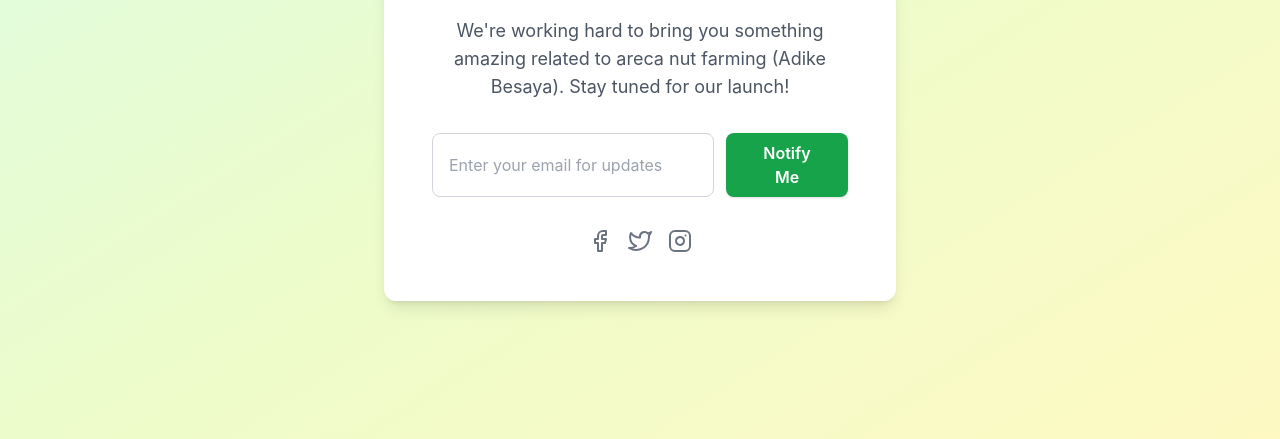
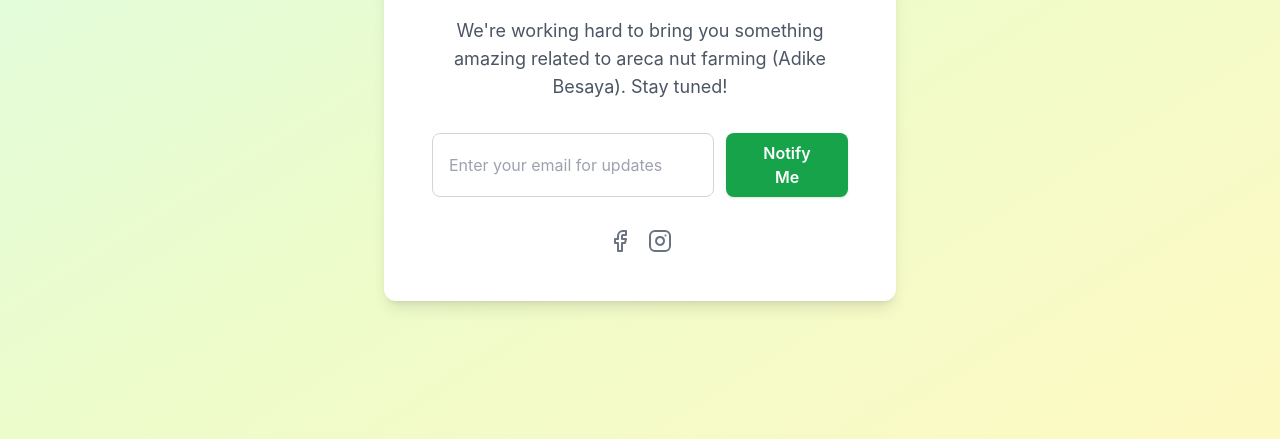
Before and after one commit to sanjayme97/AdikeBesaya, a plain HTML site: page index.html in a window 1280 px wide. Shown: the part 361-800 px from the top of the page. Drawn offline with nearby package versions, Linux system fonts and the light colour scheme.

Commit message:
Update index.html

```diff
--- a/index.html
+++ b/index.html
@@ -41,7 +41,7 @@
         </h2>
 
         <p class="text-gray-600 mb-8 text-base sm:text-lg">
-            We're working hard to bring you something amazing related to areca nut farming (Adike Besaya). Stay tuned for our launch!
+            We're working hard to bring you something amazing related to areca nut farming (Adike Besaya). Stay tuned!
         </p>
 
         <form action="#" method="post" class="flex flex-col sm:flex-row justify-center gap-3 mb-8">
@@ -63,8 +63,6 @@
             <a href="#" class="text-gray-500 hover:text-green-600 transition duration-200">
                 <svg xmlns="http://www.w3.org/2000/svg" width="24" height="24" viewBox="0 0 24 24" fill="none" stroke="currentColor" stroke-width="2" stroke-linecap="round" stroke-linejoin="round"><path d="M18 2h-3a5 5 0 0 0-5 5v3H7v4h3v8h4v-8h3l1-4h-4V7a1 1 0 0 1 1-1h3z"></path></svg> </a>
             <a href="#" class="text-gray-500 hover:text-green-600 transition duration-200">
-               <svg xmlns="http://www.w3.org/2000/svg" width="24" height="24" viewBox="0 0 24 24" fill="none" stroke="currentColor" stroke-width="2" stroke-linecap="round" stroke-linejoin="round"><path d="M23 3a10.9 10.9 0 0 1-3.14 1.53 4.48 4.48 0 0 0-7.86 3v1A10.66 10.66 0 0 1 3 4s-4 9 5 13a11.64 11.64 0 0 1-7 2c9 5 20 0 20-11.5a4.5 4.5 0 0 0-.08-.83A7.72 7.72 0 0 0 23 3z"></path></svg> </a>
-            <a href="#" class="text-gray-500 hover:text-green-600 transition duration-200">
                 <svg xmlns="http://www.w3.org/2000/svg" width="24" height="24" viewBox="0 0 24 24" fill="none" stroke="currentColor" stroke-width="2" stroke-linecap="round" stroke-linejoin="round"><rect width="20" height="20" x="2" y="2" rx="5" ry="5"></rect><path d="M16 11.37A4 4 0 1 1 12.63 8 4 4 0 0 1 16 11.37z"></path><line x1="17.5" x2="17.51" y1="6.5" y2="6.5"></line></svg> </a>
         </div>
 
```
